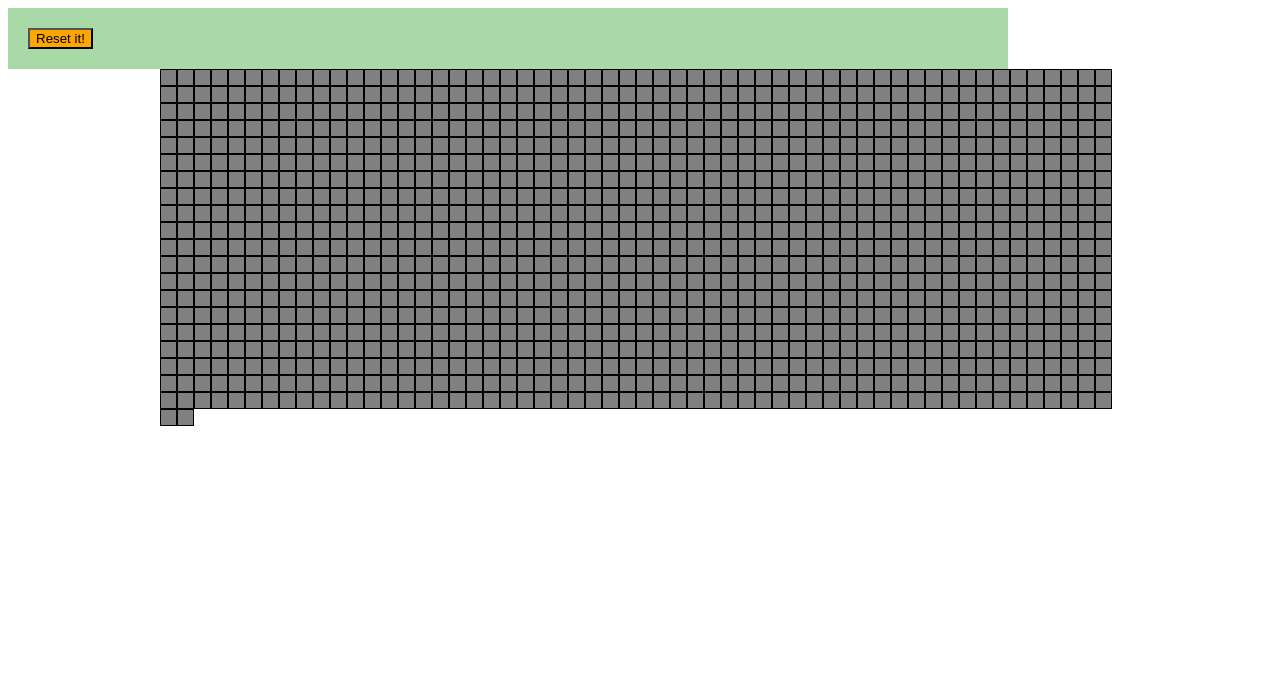
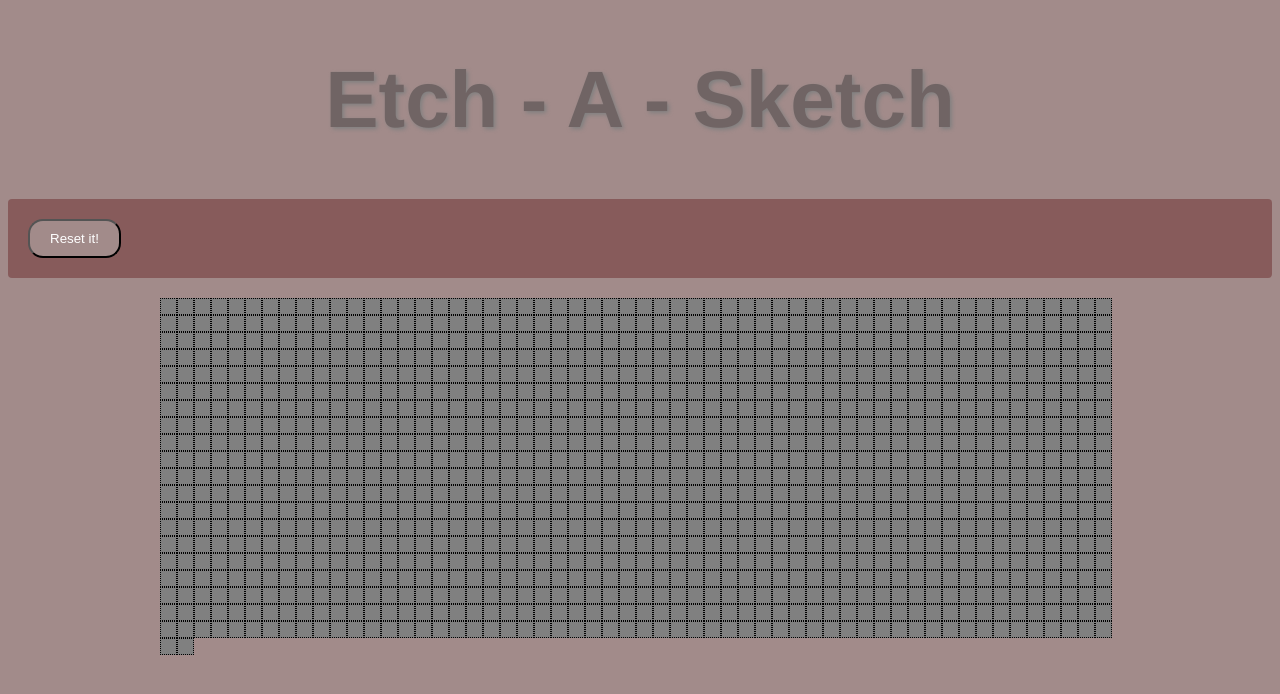
Before and after one commit to kentah/Etch-A-Sketch, a plain HTML site: page index.html in a window 1280 px wide. Drawn offline with nearby package versions, Linux system fonts and the light colour scheme.

Commit message:
4th commit

```diff
--- a/etch.js
+++ b/etch.js
@@ -2,7 +2,7 @@ $(document).ready(function(){
     var input = 64;
     $('#butt').click(function(){
 	$('.square').remove();
-	input = parseInt(prompt('Give me a number between 1 and 100'))
+	input = parseInt(prompt('Give me a number between 1 and 100'));
 	if(input < 1 || input > 100){
 	    input = parseInt(prompt("Try again, I'm not stupid!"));
 	}
@@ -26,8 +26,8 @@ mkDiv = function(boxCount){
 
     var boxSize = 960 / boxCount;
     $('.square').css({
-	'width':boxSize,
-	'height':boxSize
+	'width':boxSize +'px',
+	'height':boxSize +'px'
     });
 };
 
--- a/index.html
+++ b/index.html
@@ -1,14 +1,15 @@
 <!DOCTYPE html>
 <html>
   <head>
-    <title>5grid</title>
-    	<link rel='stylesheet' href='style.css' />
-  	  	<script src="http://ajax.googleapis.com/ajax/libs/jquery/1.11.0/jquery.min.js"></script>
+    <title>GRID</title>
+     <link rel='stylesheet' href='style.css' />
+   <script src="http://ajax.googleapis.com/ajax/libs/jquery/1.11.0/jquery.min.js"></script>
 
 
-    	<script src='etch.js'></script>
+     <script src='etch.js'></script>
   </head>
 <body>
+  <h1>Etch - A - Sketch</h1>
   <div id='button'>
     <button type='button' id='butt' class='cent'>Reset it!</button>
 
@@ -16,5 +17,5 @@
 
     <div id='grid'></div>
 
-</body>
+</Body>
 </html>
--- a/style.css
+++ b/style.css
@@ -1,19 +1,19 @@
+#grid {
 
-#grid {
-	overflow: auto;
-	width: 960px;
-	height:960px;
-	border: none;
-	margin:auto;
-	margin-bottom:50px;
+    width: 960px;
+    margin: 0 auto;
+    padding:20px;
 
 }
 
 .square {
-
-	background-color: gray;
-	border: .05px solid #000;
-	float:left;
+    height:15px;
+    width:15px;
+    position:relative;
+    background-color: gray;
+    border: .05px dotted #000;
+    float:left;
+    position:relative;
 
 }
 
@@ -21,29 +21,50 @@
 
 .hilite {
 
-	background-color:blue;
-	border: 1px solid #000;
-	display: inline-block;
-
+    background-color:#454545;
+    border: 1px dotted #000;
+    display: inline-block;
+    position:relative;
 }
 
 #button {
     padding:20px;
     height: auto;
-    width: 960px;
-    background-color:#A9D9A7;
+    width:auto;
+    background-color:#875B5B;
+    border-radius:4px;
+    border:0 auto;
+
 }
 
 #butt {
-    align: center;
+    color:white;
     height:40x;
     width:auto;
-    background-color:orange;
+    background-color:#a28b8A;
     text-decoration:none;
+    border-radius:15px;
+    padding:10px 20px;
+    display:block;
+
+
 }
 
 .cent {
-
+    position:relative;
     align:center;
     display:inline;
 }
+
+body {
+    background-color: #a28b8A;
+
+}
+
+h1 {
+    font-family:'Helvetica';
+    font-size:5em;
+    color:#706464;
+    text-shadow:gray 2px 2px 4px;
+    text-align:center;
+}
```
